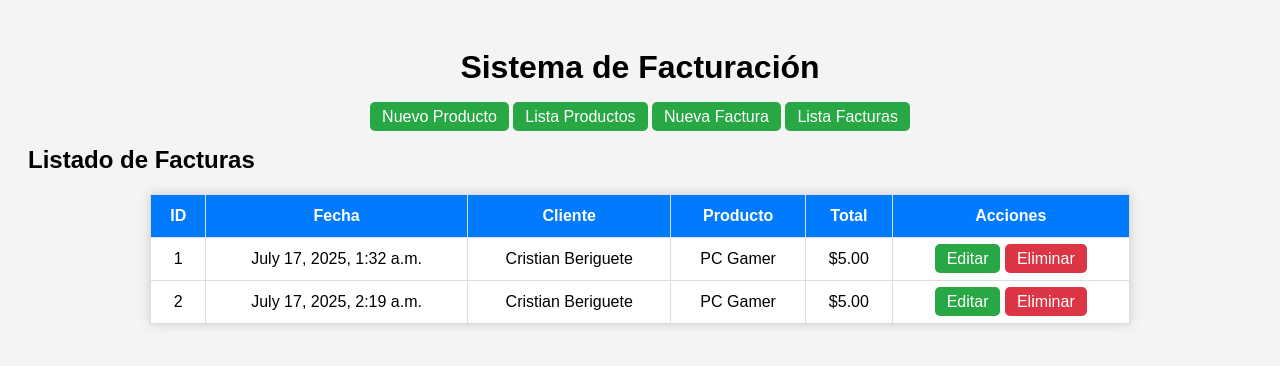
After one commit to CristianbqDev/SistemaFacturacion, a Django app: page /facturas/ in a window 1280 px wide. The commit adds this page. Shown: the top 366 px of the page. Run offline with Django 5.2, Linux system fonts and the light colour scheme; data comes from the database, SQL or seed files in the repository; both versions use the stored data as it was after the commit.

Commit message:
Agregando CRUD de facturas

```diff
--- a/SistemaFacturacion/settings.py
+++ b/SistemaFacturacion/settings.py
@@ -51,6 +51,7 @@ MIDDLEWARE = [
 ]
 
 ROOT_URLCONF = 'SistemaFacturacion.urls'
+
 
 TEMPLATES = [
     {
@@ -117,6 +118,9 @@ USE_TZ = True
 
 STATIC_URL = 'static/'
 
+STATICFILES_DIRS = [BASE_DIR / 'static']
+
+
 # Default primary key field type
 # https://docs.djangoproject.com/en/5.2/ref/settings/#default-auto-field
 
--- a/SistemaFacturacion/urls.py
+++ b/SistemaFacturacion/urls.py
@@ -1,12 +1,19 @@
-from django.urls import path
+from django.contrib import admin
+from django.urls import path, include
 from facturacion.views import crear_producto
 from facturacion.views import crear_factura
-from django.contrib import admin
-
+from facturacion.views import listar_productos
+from facturacion.views import eliminar_producto
+from facturacion.views import editar_producto
 
 urlpatterns = [
     path('admin/', admin.site.urls),
+    path('', include('facturacion.urls')),
     path('', crear_producto),  # Ruta raíz
     path('crear-producto/', crear_producto, name='crear_producto'),
-     path('crear-factura/', crear_factura, name='crear_factura'),
+    path('productos/', listar_productos, name='listar_productos'),
+    path('eliminar-producto/<int:producto_id>/', eliminar_producto, name='eliminar_producto'),
+    path('editar-producto/<int:producto_id>/', editar_producto, name='editar_producto'),
+
+
 ]
--- /dev/null
+++ b/facturacion/Templates/base.html
@@ -0,0 +1,27 @@
+{% load static %}
+<!DOCTYPE html>
+<html lang="es">
+<head>
+    <meta charset="UTF-8">
+    <title>{% block title %}Sistema de Facturación{% endblock %}</title>
+    <link rel="stylesheet" href="{% static 'css/estilos.css' %}">
+    <script src="{% static 'js/acciones.js' %}"></script>
+</head>
+<body>
+    <header>
+        <h1 style="text-align: center;">Sistema de Facturación</h1>
+        <nav style="text-align: center; margin-bottom: 20px;">
+            <a href="{% url 'crear_producto' %}" class="btn">Nuevo Producto</a>
+            <a href="{% url 'listar_productos' %}" class="btn">Lista Productos</a>
+            <a href="{% url 'crear_factura' %}" class="btn">Nueva Factura</a>
+            <a href="{% url 'listar_facturas' %}" class="btn">Lista Facturas</a>
+
+        </nav>
+    </header>
+
+    <main>
+        {% block content %}
+        {% endblock %}
+    </main>
+</body>
+</html>
--- /dev/null
+++ b/facturacion/Templates/listar_facturas.html
@@ -0,0 +1,36 @@
+{% extends 'base.html' %}
+
+{% block content %}
+    <h2>Listado de Facturas</h2>
+    <table>
+        <thead>
+            <tr>
+                <th>ID</th>
+                <th>Fecha</th>
+                <th>Cliente</th>
+                <th>Producto</th>
+                <th>Total</th>
+                <th>Acciones</th>
+            </tr>
+        </thead>
+        <tbody>
+            {% for factura in facturas %}
+                <tr>
+                    <td>{{ factura.id }}</td>
+                    <td>{{ factura.fecha }}</td>
+                    <td>{{ factura.cliente }}</td>
+                    <td>{{ factura.producto.nombre }}</td>
+                    <td>${{ factura.total }}</td>
+                    <td>
+                        <a href="{% url 'editar_factura' factura.id %}" class="btn">Editar</a>
+                        <a href="{% url 'eliminar_factura' factura.id %}" class="btn btn-danger">Eliminar</a>
+                    </td>
+                </tr>
+            {% empty %}
+                <tr>
+                    <td colspan="6">No hay facturas registradas.</td>
+                </tr>
+            {% endfor %}
+        </tbody>
+    </table>
+{% endblock %}
--- a/facturacion/forms.py
+++ b/facturacion/forms.py
@@ -11,4 +11,4 @@ class ProductoForm(forms.ModelForm):
 class FacturaForm(forms.ModelForm):
     class Meta:
         model = Factura
-        fields = ['cliente', 'producto', 'total']
+        fields = '__all__'
--- /dev/null
+++ b/facturacion/static/css/estilos.css
@@ -0,0 +1,44 @@
+body {
+    font-family: Arial, sans-serif;
+    background: #f4f4f4;
+    padding: 20px;
+}
+
+table {
+    border-collapse: collapse;
+    width: 80%;
+    margin: auto;
+    background: white;
+    box-shadow: 0 0 10px #ccc;
+}
+
+th, td {
+    border: 1px solid #ddd;
+    padding: 12px;
+    text-align: center;
+}
+
+th {
+    background: #007BFF;
+    color: white;
+}
+
+tr:hover {
+    background: #f1f1f1;
+}
+
+.btn {
+    padding: 6px 12px;
+    background: #28a745;
+    color: white;
+    text-decoration: none;
+    border-radius: 5px;
+}
+
+.btn:hover {
+    background: #218838;
+}
+
+.btn-danger {
+    background: #dc3545;
+}
--- /dev/null
+++ b/facturacion/static/js/acciones.js
@@ -0,0 +1,5 @@
+function confirmDelete(nombre) {
+    if (confirm("¿Seguro que deseas eliminar el producto: " + nombre + "?")) {
+        alert("Eliminado (aún no implementado)");
+    }
+}
--- /dev/null
+++ b/facturacion/urls.py
@@ -0,0 +1,9 @@
+from django.urls import path, include
+from . import views
+
+urlpatterns = [
+    path('facturas/', views.listar_facturas, name='listar_facturas'),
+    path('crear-factura/', views.crear_factura, name='crear_factura'),
+    path('editar-factura/<int:factura_id>/', views.editar_factura, name='editar_factura'),
+    path('eliminar-factura/<int:factura_id>/', views.eliminar_factura, name='eliminar_factura'),
+]
--- a/facturacion/views.py
+++ b/facturacion/views.py
@@ -2,6 +2,9 @@ from django.http import HttpResponse
 from django.shortcuts import render, redirect
 from .forms import ProductoForm
 from .forms import FacturaForm
+from .models import Producto
+from .models import Factura
+from django.shortcuts import render, get_object_or_404, redirect
 import datetime
 
 
@@ -16,9 +19,6 @@ def crear_producto(request):
 
     return render(request, 'crear_producto.html', {'form': form})
 
-
-from .forms import FacturaForm
-
 def crear_factura(request):
     if request.method == 'POST':
         form = FacturaForm(request.POST)
@@ -29,3 +29,59 @@ def crear_factura(request):
         form = FacturaForm()
 
     return render(request, 'crear_factura.html', {'form': form})
+
+def listar_productos(request):
+    productos = Producto.objects.all()
+    return render(request, 'listar_productos.html', {'productos': productos})
+
+def eliminar_producto(request, producto_id):
+    producto = get_object_or_404(Producto, id=producto_id)
+    producto.delete()
+    return redirect('listar_productos')
+
+def editar_producto(request, producto_id):
+    producto = get_object_or_404(Producto, id=producto_id)
+
+    if request.method == 'POST':
+        form = ProductoForm(request.POST, instance=producto)
+        if form.is_valid():
+            form.save()
+            return redirect('listar_productos')
+    else:
+        form = ProductoForm(instance=producto)
+
+    return render(request, 'editar_producto.html', {'form': form, 'producto': producto})
+
+
+#Facturación:
+
+def listar_facturas(request):
+    facturas = Factura.objects.all()
+    return render(request, 'listar_facturas.html', {'facturas': facturas})
+
+def crear_factura(request):
+    if request.method == 'POST':
+        form = FacturaForm(request.POST)
+        if form.is_valid():
+            form.save()
+            return redirect('listar_facturas')
+    else:
+        form = FacturaForm()
+
+    return render(request, 'crear_factura.html', {'form': form})
+
+def editar_factura(request, factura_id):
+    factura = get_object_or_404(Factura, id=factura_id)
+    if request.method == 'POST':
+        form = FacturaForm(request.POST, instance=factura)
+        if form.is_valid():
+            form.save()
+            return redirect('listar_facturas')
+    else:
+        form = FacturaForm(instance=factura)
+    return render(request, 'editar_factura.html', {'form': form})
+
+def eliminar_factura (request,factura_id):
+    factura = get_object_or_404(Factura, id=factura_id)
+    factura.delete()
+    return redirect('listar_facturas')
```
Also changed, not shown: facturacion/Templates/crear_factura.html (+12 -14 lines), facturacion/Templates/crear_producto.html (+12 -14 lines), facturacion/Templates/editar_producto.html (added, +12 -0 lines), facturacion/Templates/listar_productos.html (added, +32 -0 lines), db.sqlite3, facturacion/models.py (line endings or trailing spaces).
